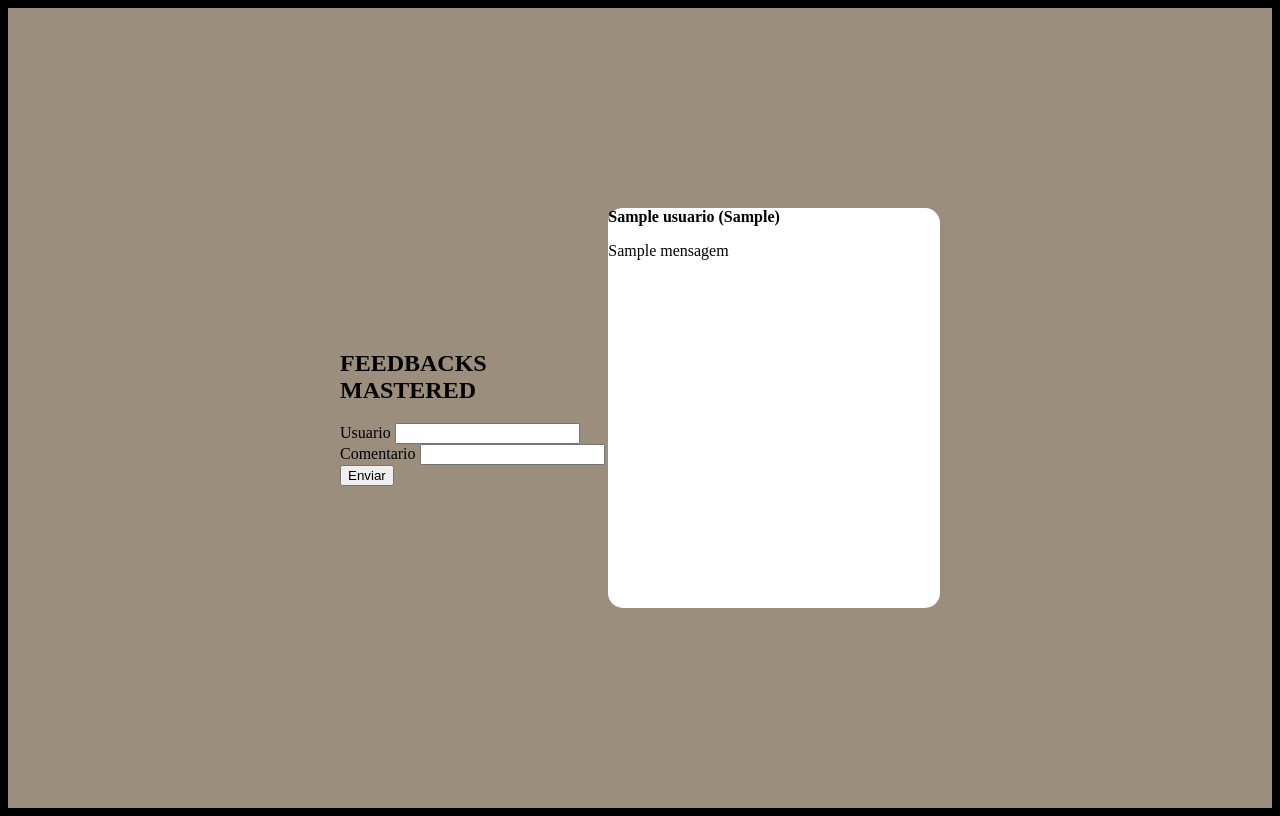
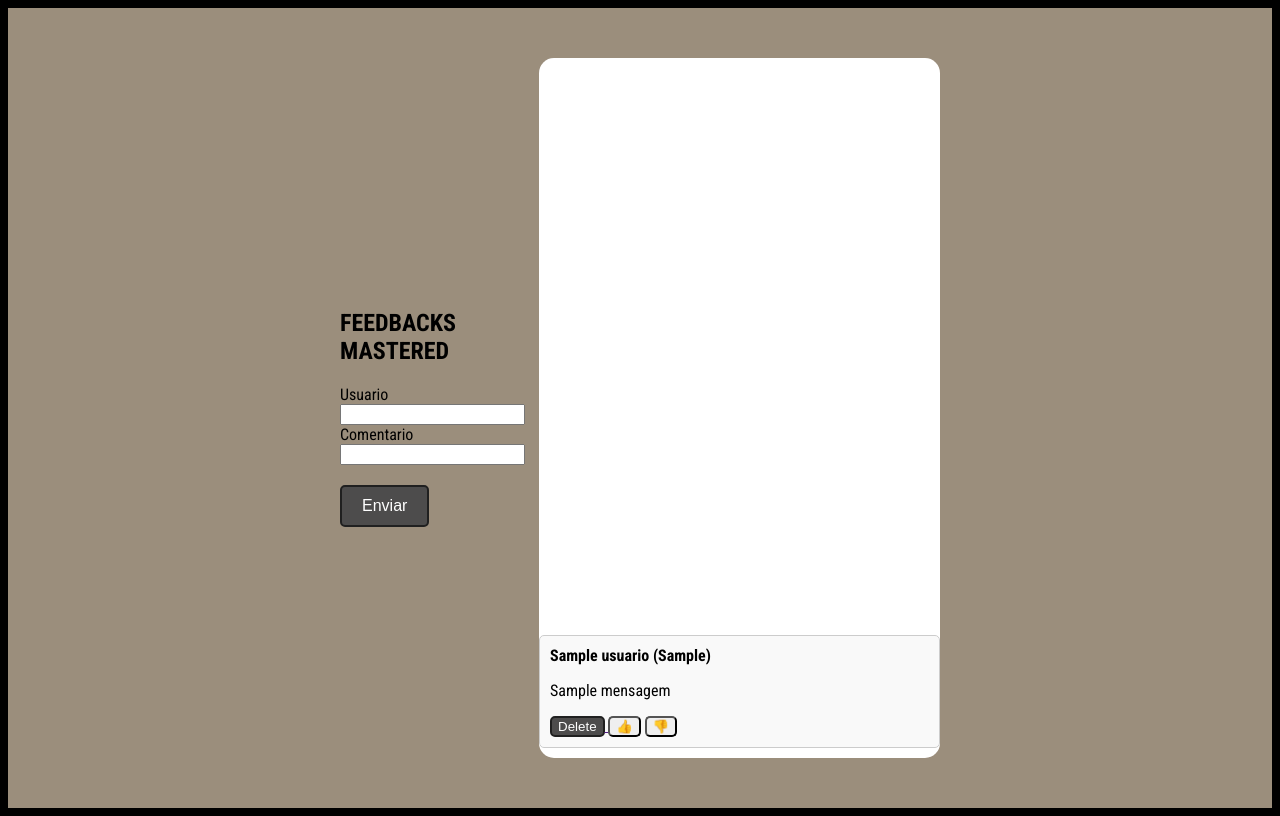
Before and after one commit to DavidArrudaSanches/FEEDBACK, a Flask app: template templates/index.html in a window 1280 px wide. Run offline with Flask 3, Linux system fonts and the light colour scheme; the template is opened without the code that fills it: most values are stand-ins (such as "Sample title", 1, 10 or a date in 2020).

Commit message:
Add: Tabela Com os Comentarios

```diff
--- a/data/conexao.py
+++ b/data/conexao.py
@@ -1,10 +1,10 @@
 import mysql.connector
 class Conexao:
     def criar_conexao():
-        conexao= mysql.connector.connect(   host="localhost",
+        conexao= mysql.connector.connect(   host="10.110.134.2",
                                             port=3306,
-                                            user = "root",
-                                            password = "root",
+                                            user = "3ds",
+                                            password = "banana",
                                             database = "db_feedback"
                                         )
         return conexao
--- a/static/pagina_principal.css
+++ b/static/pagina_principal.css
@@ -1,7 +1,8 @@
 body{
     background-color: rgb(0, 0, 0);
     display: flex;
-
+    font-family: "Roboto Condensed", sans-serif;
+    overflow: hidden;
 }
 
 section{
@@ -15,6 +16,7 @@ section{
     overflow: hidden;
 
     background-color: rgb(155, 142, 124);
+
 }
 
 main{
@@ -27,11 +29,49 @@ main{
 
     border-radius: 15px;
     border-color: aliceblue;
+
+}
+
+.botao {
+    padding: 10px 20px;
+    margin-top: 20px;
+
+
+    background-color: #4d4c4c;
+    border: 2px solid #202020;
+    border-radius: 5px;
+
+    color: white;
+
+    font-size: 16px;
+    cursor: pointer;
+    transition: background-color 0.3s, border-color 0.3s;
+}
+
+.botao:hover{
+    background-color: #555;
+    border-color: #666;
+}
+
+.btn-del{
+    background-color: #4d4c4c;
+    border: 2px solid #202020;
+    border-radius: 5px;
+
+    color: white;
+}
+
+.like{
+    border-radius: 5px;
+}
+
+.unlike{
+    border-radius: 5px;
 }
 
 .exibe_comentario{
-    width: 700px;
-    height: 400px;
+    width: 1200px;
+    height: 700px;
 
     background-color: white;
 
@@ -39,22 +79,16 @@ main{
     border-color: black;
 
     display: flex;
+    flex-direction: column-reverse;
+
+    overflow: auto;
 }
 
-.usuario{
 
-    width: 100px;
-    height: 40px;
-
-
-    background-color: rgb(196, 170, 135);
-}
-
-.comentario{
-
-    width: 100px;
-    height: 40px;
-
-    border-color: black;
-    background-color: rgb(196, 170, 135);
-}
+.mensagem {
+    border: 1px solid #ccc;  /* Borda fina de cor cinza */
+    padding: 10px;            /* Adiciona um espaçamento interno (margem interna) */
+    margin-bottom: 10px;      /* Espaço entre as mensagens */
+    border-radius: 5px;       /* Bordas arredondadas (opcional) */
+    background-color: #f9f9f9; /* Cor de fundo da mensagem (opcional) */
+  }
--- a/templates/index.html
+++ b/templates/index.html
@@ -7,6 +7,11 @@
     <title>FeedBack</title>
 
     <link rel="stylesheet" href="{{ url_for('static', filename='/pagina_principal.css') }}">
+
+    <link rel="preconnect" href="https://fonts.googleapis.com">
+<link rel="preconnect" href="https://fonts.gstatic.com" crossorigin>
+<link href="https://fonts.googleapis.com/css2?family=Roboto+Condensed:ital,wght@0,100..900;1,100..900&display=swap" rel="stylesheet">
+
 
 </head>
 <body>
@@ -20,17 +25,24 @@
                 <span>Comentario</span>
                 <input class="inputComentario" name="comentario" type="text">
 
-                <button>Enviar</button>
+                <button class="botao">Enviar</button>
             </form>
 
             <div class="exibe_comentario" name="mensagem">
-                {%for mensagem in mensagens%}
+                {% for mensagens in mensagem %}
                 <div class="mensagem">
+
                     <strong>
-                        {{mensagem.usuario}} ({{mensagem.data_hora}})
+                        {{mensagens.usuario}} ({{mensagens.data_hora}})
                     </strong>
-                    <p>{{mensagem.mensagem}}</p>
+                    <p>{{mensagens.mensagem}}</p>
+
+                    <a href=""><button class="btn-del">Delete</button> </a>
+                    <a href=""><button class="like">👍</button></a>
+                    <a href=""><button class="unlike">👎</button></a>
                 </div>
+
+
                 {% endfor %}
             </div>
         </main>
```
